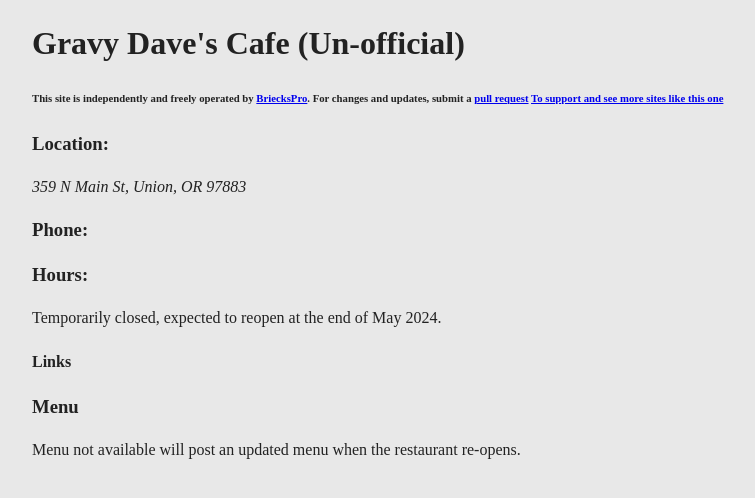
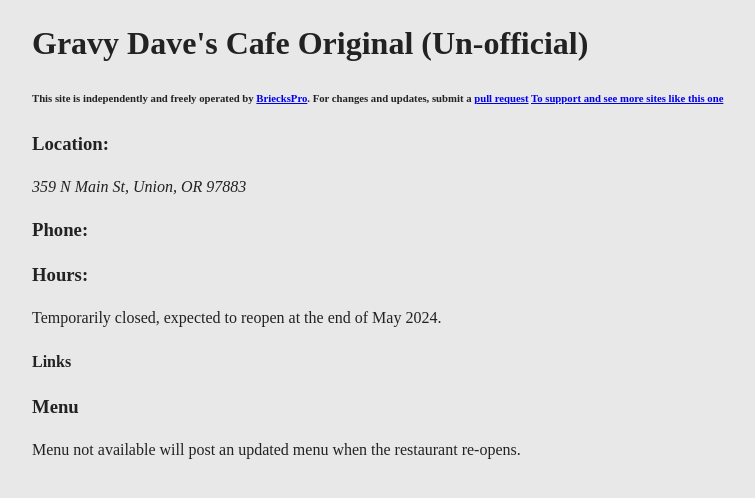
Before and after one commit to djbrieck/gravy-daves-cafe, a website built with webpack: page index.html in a window 1280 px wide. Shown: the whole page, without its empty margins (8-763 px from the left). Built offline with nearby package versions, Linux system fonts and the light colour scheme.

Commit message:
Updating readme and site with Original starts

```diff
--- a/index.html
+++ b/index.html
@@ -4,7 +4,7 @@
 <head>
   <meta charset="utf-8">
   <meta name="viewport" content="width=device-width, initial-scale=1">
-  <title>Gravy Dave's Cafe</title>
+  <title>Gravy Dave's Cafe Original</title>
   <link rel="stylesheet" href="css/style.css">
   <meta name="description" content="">
 
@@ -23,7 +23,7 @@
 
 <body>
 
-  <h1>Gravy Dave's Cafe (Un-official)</h1>
+  <h1>Gravy Dave's Cafe Original (Un-official)</h1>
   <h6>This site is independently and freely operated by <a href="https://brieckspro.com/">BriecksPro</a>. For changes and updates, submit a <a href="https://github.com/djbrieck/gravy-daves-cafe/pulls">pull request</a> <a href="https://brieckspro.com/value-for-value/">To support and see more sites like this one</a></h6>
 
   <h3>Location:</h3>
```
Also changed, not shown: README.md.
